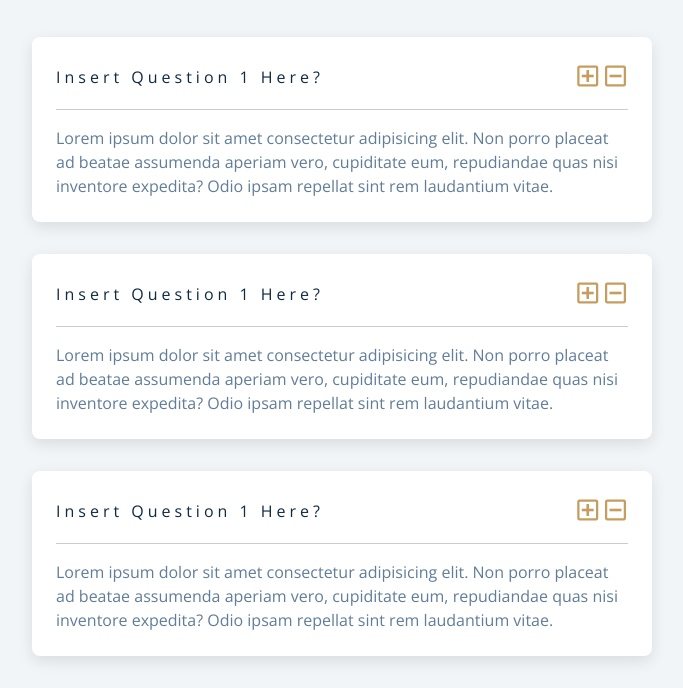
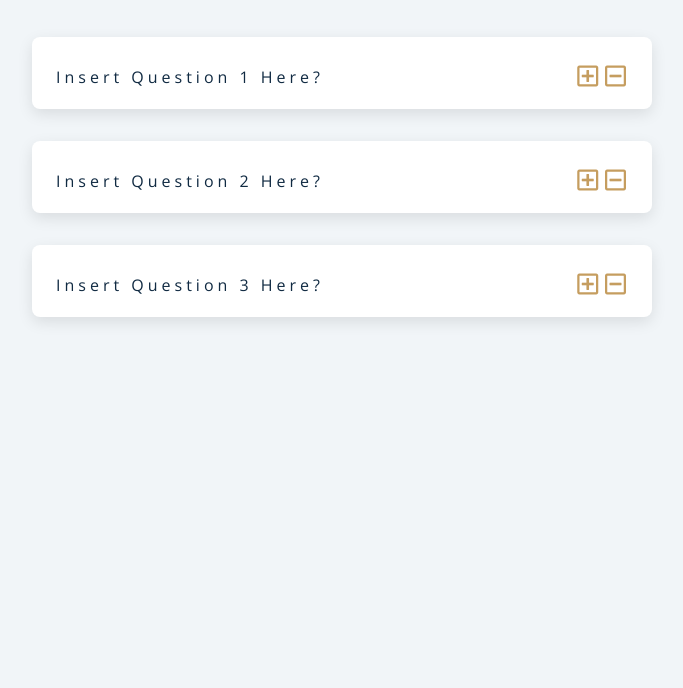
Before and after one commit to shalithacode/-7-Vanilla_Javascript-miniProject_-Questions-, a plain HTML site: page index.html in a window 1280 px wide. Shown: the part 187-875 px from the top of the page, without its empty margins (298-981 px from the left). After the commit the page ends 800 px from the top, so only its background shows below. Drawn offline with nearby package versions, Linux system fonts and the light colour scheme.

Commit message:
do some modification

```diff
--- a/index.html
+++ b/index.html
@@ -45,7 +45,7 @@
       <article class="question">
         <!--question title-->
         <div class="question-title">
-          <p>Insert question 1 here?</p>
+          <p>Insert question 2 here?</p>
           <button type="button" class="question-btn">
             <span><i class="far fa-plus-square"></i></span>
             <span><i class="far fa-minus-square"></i></span>
@@ -64,7 +64,7 @@
       <article class="question">
         <!--question title-->
         <div class="question-title">
-          <p>Insert question 1 here?</p>
+          <p>Insert question 3 here?</p>
           <button type="button" class="question-btn">
             <span><i class="far fa-plus-square"></i></span>
             <span><i class="far fa-minus-square"></i></span>
--- a/styles.css
+++ b/styles.css
@@ -231,7 +231,7 @@ Questions
   margin-bottom: 0;
 }
 /* hide text */
-/* .question-text {
+ .question-text {
   display: none;
 }
 .show-text .question-text {
@@ -245,4 +245,4 @@ Questions
 }
 .show-text .plus-icon {
   display: none;
-} */
+}
```
